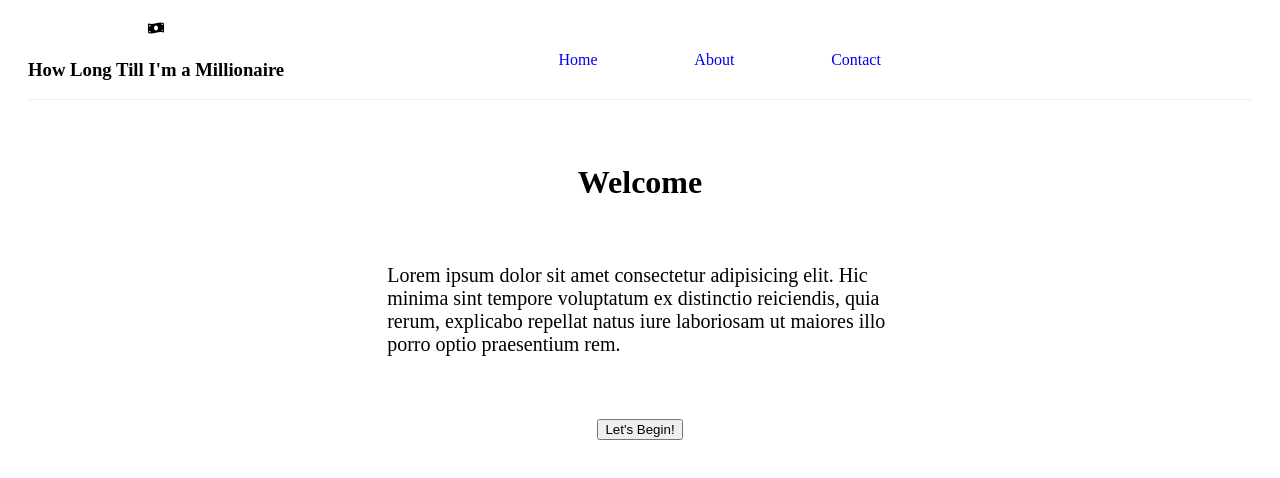
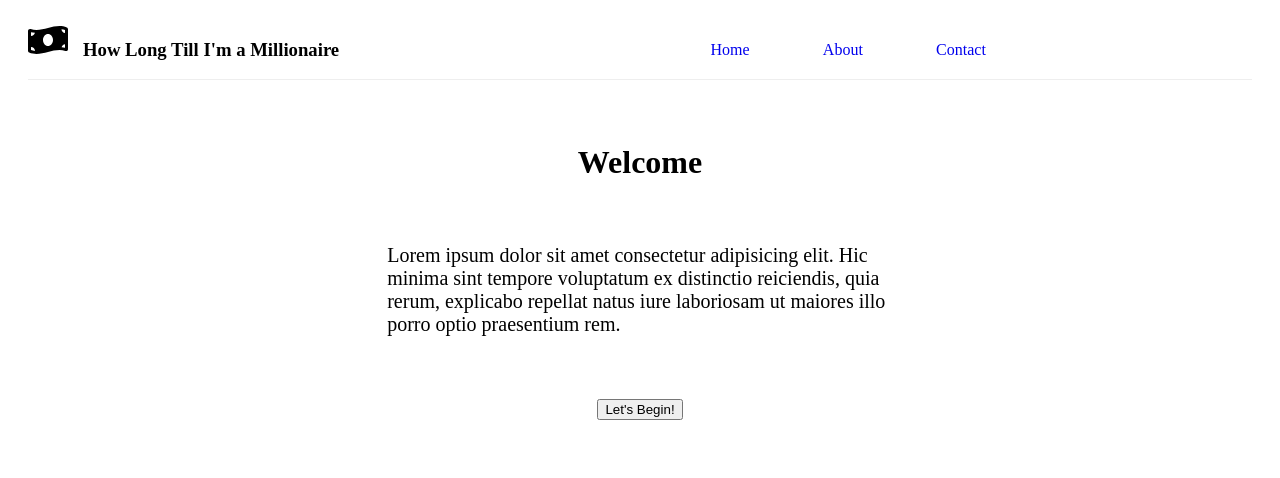
Before and after one commit to Ashkan999/how-long-till-a-millionaire, a React (Create React App) app: page / in a window 1280 px wide. Shown: the top 478 px of the page. Built offline with nearby package versions, Linux system fonts and the light colour scheme.

Commit message:
Fix Super-Linter error

```diff
--- a/src/css/App.css
+++ b/src/css/App.css
@@ -1,7 +1,3 @@
-.App {
-  text-align: center;
-}
-
 header {
   display: -webkit-box;
   display: -ms-flexbox;
@@ -16,6 +12,22 @@ header {
   border-bottom: inset 1px;
 }
 
+.logo {
+  -webkit-box-flex: 2;
+  -ms-flex: 2;
+  flex: 2;
+}
+
+.logo .icon {
+  float: left;
+  font-size: 40px;
+  margin-right: 15px;
+}
+
+.logo h3 {
+  float: left;
+}
+
 .navbar {
   -webkit-box-flex: 3;
   -ms-flex: 3;
@@ -24,7 +36,7 @@ header {
 
 .navbar ul {
   list-style: none;
-  padding: 0px;
+  padding: 1px;
 }
 
 .navbar li {
@@ -55,4 +67,8 @@ header {
   margin-inline: 30%;
   margin-block: 5%;
 }
+
+.App {
+  text-align: center;
+}
 /*# sourceMappingURL=app.css.map */
--- a/src/scss/_header.scss
+++ b/src/scss/_header.scss
@@ -3,7 +3,6 @@ header {
   align-items: center;
   justify-content: space-between;
   margin: 20px;
-
   border-bottom: inset 1px;
 }
 
@@ -26,7 +25,7 @@ header {
 
   ul {
     list-style: none;
-    padding: 0px;
+    padding: 1px;
   }
 
   li {
```
Also changed, not shown: 1 other file (tests, documents, lock files or other folders). Lines whose indentation alone changed are shown as unchanged.
